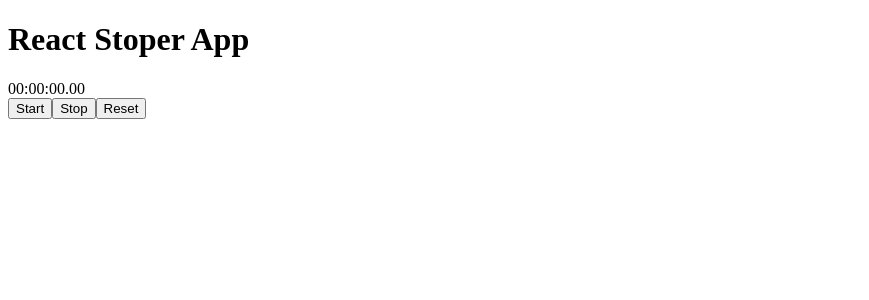
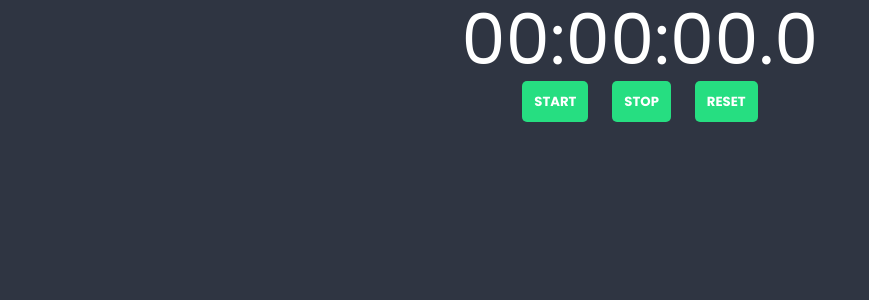
Before and after one commit to Lemarczini21/react-stopper-app, a React (Create React App) app: page / in a window 1280 px wide. Shown: the top 300 px of the page, without its empty margins (0-869 px from the left). Built offline with nearby package versions, Linux system fonts and the light colour scheme.

Commit message:
add styles

```diff
--- a/package.json
+++ b/package.json
@@ -9,6 +9,7 @@
     "react": "^18.2.0",
     "react-dom": "^18.2.0",
     "react-scripts": "5.0.1",
+    "sass": "^1.58.1",
     "web-vitals": "^2.1.4"
   },
   "scripts": {
--- a/src/App.js
+++ b/src/App.js
@@ -27,12 +27,17 @@
   };
 
   return (
-    <div>
-      <h1>React Stoper App</h1>
+    <div className={'container'}>
       <Stopper time={time} />
-      <button onClick={start}>Start</button>
-      <button onClick={stop}>Stop</button>
-      <button onClick={reset}>Reset</button>
+      <button className={'button'} onClick={start}>
+        Start
+      </button>
+      <button className={'button'} onClick={stop}>
+        Stop
+      </button>
+      <button className={'button'} onClick={reset}>
+        Reset
+      </button>
     </div>
   );
 };
--- a/src/components/Stopper/Stopper.js
+++ b/src/components/Stopper/Stopper.js
@@ -1,3 +1,5 @@
+import styles from './Stopper.module.scss';
+
 const Stoper = (props) => {
   const formatTime = (miliseconds) => {
     let ms = Math.floor(miliseconds % 100);
@@ -8,12 +10,12 @@
     hours = String(hours).padStart(2, '0');
     minutes = String(minutes).padStart(2, '0');
     seconds = String(seconds).padStart(2, '0');
-    ms = String(miliseconds).padStart(2, '0').slice(-2);
+    ms = String(miliseconds).padStart(1, '0').slice(-3);
 
     return `${hours}:${minutes}:${seconds}.${ms}`;
   };
 
-  return <div>{formatTime(props.time)}</div>;
+  return <div className={styles.stopper}>{formatTime(props.time)}</div>;
 };
 
 export default Stoper;
--- /dev/null
+++ b/src/components/Stopper/Stopper.module.scss
@@ -0,0 +1,4 @@
+.stopper {
+    text-align: center;
+    font-size: 70px;
+  }
--- a/src/index.js
+++ b/src/index.js
@@ -1,4 +1,6 @@
 import ReactDOM from 'react-dom';
 import App from './App';
+import './styles/normalize.scss';
+import './styles/global.scss';
 
 ReactDOM.render(<App />, document.querySelector('#root'));
--- /dev/null
+++ b/src/styles/global.scss
@@ -0,0 +1,58 @@
+@import './settings.scss';
+
+*, *::before, *::after {
+  box-sizing: border-box;
+}
+
+body {
+  margin: 0;
+  padding: 0;
+  background: $color-dark;
+  font-family: $font-text;
+  font-size: ($base-size * 1.1);
+  color: $color-light;
+  letter-spacing: 0.5px;
+}
+
+.container {
+  width: 90%;
+  max-width: 1400px;
+  margin: 0 auto;
+  text-align: center;
+}
+.button {
+  background: $color-success;
+  border: 0;
+  color: $color-light;
+  text-align: center;
+  line-height: 1.3;
+  padding: $base-size;
+  margin: 0 $base-size $base-size $base-size;
+  border-radius: $radius;
+  cursor: pointer;
+  font-weight: 700;
+  text-transform: uppercase;
+  transition: $transition;
+
+  &:hover {
+      background: darken($color-success, 5%);
+  }
+
+  &.danger {
+      background: $color-warning;
+
+      &:hover {
+          background: darken($color-warning, 5%);
+      }
+  }
+
+  &.transparent {
+      background: transparent;
+
+      &:hover {
+          color: darken($color-light, 20%);
+      }
+  }
+}
+
+@import "./typography.scss";
--- /dev/null
+++ b/src/styles/normalize.scss
@@ -0,0 +1,349 @@
+/*! normalize.css v8.0.1 | MIT License | github.com/necolas/normalize.css */
+
+/* Document
+   ========================================================================== */
+
+/**
+ * 1. Correct the line height in all browsers.
+ * 2. Prevent adjustments of font size after orientation changes in iOS.
+ */
+
+ html {
+  line-height: 1.15; /* 1 */
+  -webkit-text-size-adjust: 100%; /* 2 */
+}
+
+/* Sections
+   ========================================================================== */
+
+/**
+ * Remove the margin in all browsers.
+ */
+
+body {
+  margin: 0;
+}
+
+/**
+ * Render the `main` element consistently in IE.
+ */
+
+main {
+  display: block;
+}
+
+/**
+ * Correct the font size and margin on `h1` elements within `section` and
+ * `article` contexts in Chrome, Firefox, and Safari.
+ */
+
+h1 {
+  font-size: 2em;
+  margin: 0.67em 0;
+}
+
+/* Grouping content
+   ========================================================================== */
+
+/**
+ * 1. Add the correct box sizing in Firefox.
+ * 2. Show the overflow in Edge and IE.
+ */
+
+hr {
+  box-sizing: content-box; /* 1 */
+  height: 0; /* 1 */
+  overflow: visible; /* 2 */
+}
+
+/**
+ * 1. Correct the inheritance and scaling of font size in all browsers.
+ * 2. Correct the odd `em` font sizing in all browsers.
+ */
+
+pre {
+  font-family: monospace, monospace; /* 1 */
+  font-size: 1em; /* 2 */
+}
+
+/* Text-level semantics
+   ========================================================================== */
+
+/**
+ * Remove the gray background on active links in IE 10.
+ */
+
+a {
+  background-color: transparent;
+}
+
+/**
+ * 1. Remove the bottom border in Chrome 57-
+ * 2. Add the correct text decoration in Chrome, Edge, IE, Opera, and Safari.
+ */
+
+abbr[title] {
+  border-bottom: none; /* 1 */
+  text-decoration: underline; /* 2 */
+  text-decoration: underline dotted; /* 2 */
+}
+
+/**
+ * Add the correct font weight in Chrome, Edge, and Safari.
+ */
+
+b,
+strong {
+  font-weight: bolder;
+}
+
+/**
+ * 1. Correct the inheritance and scaling of font size in all browsers.
+ * 2. Correct the odd `em` font sizing in all browsers.
+ */
+
+code,
+kbd,
+samp {
+  font-family: monospace, monospace; /* 1 */
+  font-size: 1em; /* 2 */
+}
+
+/**
+ * Add the correct font size in all browsers.
+ */
+
+small {
+  font-size: 80%;
+}
+
+/**
+ * Prevent `sub` and `sup` elements from affecting the line height in
+ * all browsers.
+ */
+
+sub,
+sup {
+  font-size: 75%;
+  line-height: 0;
+  position: relative;
+  vertical-align: baseline;
+}
+
+sub {
+  bottom: -0.25em;
+}
+
+sup {
+  top: -0.5em;
+}
+
+/* Embedded content
+   ========================================================================== */
+
+/**
+ * Remove the border on images inside links in IE 10.
+ */
+
+img {
+  border-style: none;
+}
+
+/* Forms
+   ========================================================================== */
+
+/**
+ * 1. Change the font styles in all browsers.
+ * 2. Remove the margin in Firefox and Safari.
+ */
+
+button,
+input,
+optgroup,
+select,
+textarea {
+  font-family: inherit; /* 1 */
+  font-size: 100%; /* 1 */
+  line-height: 1.15; /* 1 */
+  margin: 0; /* 2 */
+}
+
+/**
+ * Show the overflow in IE.
+ * 1. Show the overflow in Edge.
+ */
+
+button,
+input { /* 1 */
+  overflow: visible;
+}
+
+/**
+ * Remove the inheritance of text transform in Edge, Firefox, and IE.
+ * 1. Remove the inheritance of text transform in Firefox.
+ */
+
+button,
+select { /* 1 */
+  text-transform: none;
+}
+
+/**
+ * Correct the inability to style clickable types in iOS and Safari.
+ */
+
+button,
+[type="button"],
+[type="reset"],
+[type="submit"] {
+  -webkit-appearance: button;
+}
+
+/**
+ * Remove the inner border and padding in Firefox.
+ */
+
+button::-moz-focus-inner,
+[type="button"]::-moz-focus-inner,
+[type="reset"]::-moz-focus-inner,
+[type="submit"]::-moz-focus-inner {
+  border-style: none;
+  padding: 0;
+}
+
+/**
+ * Restore the focus styles unset by the previous rule.
+ */
+
+button:-moz-focusring,
+[type="button"]:-moz-focusring,
+[type="reset"]:-moz-focusring,
+[type="submit"]:-moz-focusring {
+  outline: 1px dotted ButtonText;
+}
+
+/**
+ * Correct the padding in Firefox.
+ */
+
+fieldset {
+  padding: 0.35em 0.75em 0.625em;
+}
+
+/**
+ * 1. Correct the text wrapping in Edge and IE.
+ * 2. Correct the color inheritance from `fieldset` elements in IE.
+ * 3. Remove the padding so developers are not caught out when they zero out
+ *    `fieldset` elements in all browsers.
+ */
+
+legend {
+  box-sizing: border-box; /* 1 */
+  color: inherit; /* 2 */
+  display: table; /* 1 */
+  max-width: 100%; /* 1 */
+  padding: 0; /* 3 */
+  white-space: normal; /* 1 */
+}
+
+/**
+ * Add the correct vertical alignment in Chrome, Firefox, and Opera.
+ */
+
+progress {
+  vertical-align: baseline;
+}
+
+/**
+ * Remove the default vertical scrollbar in IE 10+.
+ */
+
+textarea {
+  overflow: auto;
+}
+
+/**
+ * 1. Add the correct box sizing in IE 10.
+ * 2. Remove the padding in IE 10.
+ */
+
+[type="checkbox"],
+[type="radio"] {
+  box-sizing: border-box; /* 1 */
+  padding: 0; /* 2 */
+}
+
+/**
+ * Correct the cursor style of increment and decrement buttons in Chrome.
+ */
+
+[type="number"]::-webkit-inner-spin-button,
+[type="number"]::-webkit-outer-spin-button {
+  height: auto;
+}
+
+/**
+ * 1. Correct the odd appearance in Chrome and Safari.
+ * 2. Correct the outline style in Safari.
+ */
+
+[type="search"] {
+  -webkit-appearance: textfield; /* 1 */
+  outline-offset: -2px; /* 2 */
+}
+
+/**
+ * Remove the inner padding in Chrome and Safari on macOS.
+ */
+
+[type="search"]::-webkit-search-decoration {
+  -webkit-appearance: none;
+}
+
+/**
+ * 1. Correct the inability to style clickable types in iOS and Safari.
+ * 2. Change font properties to `inherit` in Safari.
+ */
+
+::-webkit-file-upload-button {
+  -webkit-appearance: button; /* 1 */
+  font: inherit; /* 2 */
+}
+
+/* Interactive
+   ========================================================================== */
+
+/*
+ * Add the correct display in Edge, IE 10+, and Firefox.
+ */
+
+details {
+  display: block;
+}
+
+/*
+ * Add the correct display in all browsers.
+ */
+
+summary {
+  display: list-item;
+}
+
+/* Misc
+   ========================================================================== */
+
+/**
+ * Add the correct display in IE 10+.
+ */
+
+template {
+  display: none;
+}
+
+/**
+ * Add the correct display in IE 10.
+ */
+
+[hidden] {
+  display: none;
+}
--- /dev/null
+++ b/src/styles/settings.scss
@@ -0,0 +1,10 @@
+$color-light: #fff;
+$color-dark: #2f3542;
+$color-success: #26de81;
+$color-warning: #e1644e;
+
+$font-text: 'Poppins', sans-serif;
+
+$radius: 5px;
+$base-size: 12px;
+$transition: all 0.5s;
--- /dev/null
+++ b/src/styles/typography.scss
@@ -0,0 +1,6 @@
+@import './settings.scss';
+@import url('https://fonts.googleapis.com/css?family=Poppins:400,700');
+
+h1, h2, h3, h4, h5, h6 {
+  margin: 0;
+}
```
Also changed, not shown: 2 other files (tests, documents, lock files or other folders).
